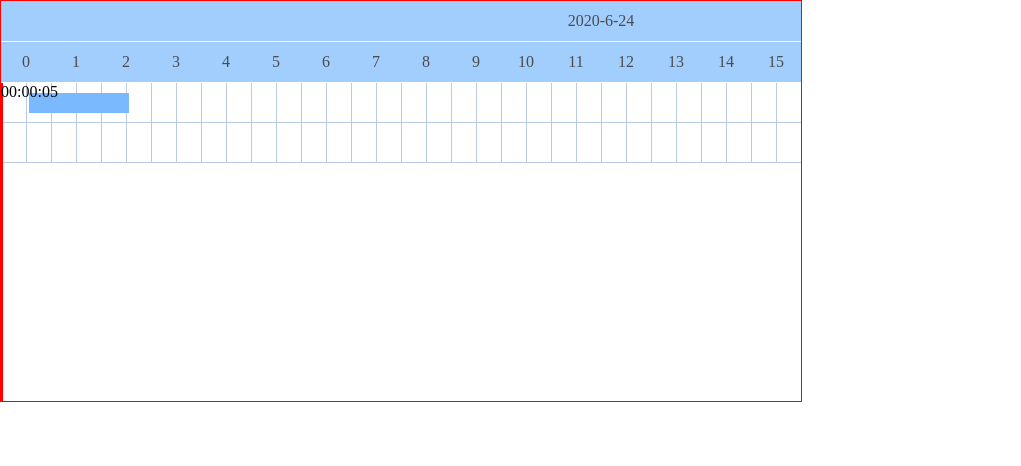
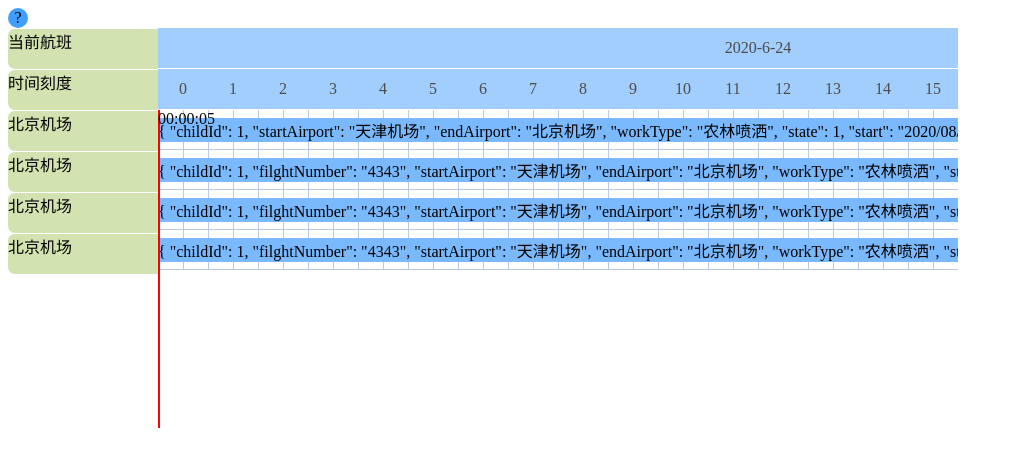
Before and after one commit to xihaoshangdi/vue-gantt-chart, a Vue app: page /#/ in a window 1280 px wide. Shown: the top 466 px of the page, without its empty margins (0-1021 px from the left). Built offline with nearby package versions, Linux system fonts and the light colour scheme.

Commit message:
重新设计了架构，启用了插槽处理数据

```diff
--- a/src/App.vue
+++ b/src/App.vue
@@ -1,24 +1,156 @@
 <template>
-    <Layout >
-      <template v-slot:container-box>
-        //主菜单
-      </template>
-      <template v-slot:side-box>
-        //侧边栏
-      </template>
-    </Layout>
+  <GanttChart :gantt_data="GanttData">
+    <template v-slot:side-box="{item}">
+      <Xxx :da="item" @xxx="clickbtn"/>
+    </template>
+    <template v-slot:container-box="{item}">
+      <Yyy :da="item"/>
+    </template>
+  </GanttChart>
 </template>
 <script>
-import Layout from './components/Layout'
+
+import GanttChart from '@/components/GanttChart'
+import Xxx from '@/components/xxx'
+import Yyy from '@/components/yyy'
+
 export default {
-  components: { Layout }
+  components: { Yyy, Xxx, GanttChart },
+  data () {
+    return {
+      GanttData: [
+        {
+          id: 0,
+          currentAirort: '北京机场',
+          number: 'B-1323',
+          model: 'H125',
+          unassigned: true,
+          childArrary: [
+            {
+              childId: 1,
+              startAirport: '天津机场',
+              endAirport: '北京机场',
+              workType: '农林喷洒',
+              state: 1,
+              start: '2020/08/25 22:00:00',
+              end: '2020/08/25 23:00:00'
+            },
+            {
+              childId: 2,
+              startAirport: '天津机场',
+              endAirport: '北京机场',
+              workType: '农林喷洒',
+              state: 2,
+              start: '2020/08/25 08:00:00',
+              end: '2020/08/25 10:00:00'
+            }
+          ]
+        },
+        {
+          id: 1,
+          currentAirort: '北京机场',
+          number: 'B-1323',
+          model: 'H125',
+          childArrary: [
+            {
+              childId: 1,
+              filghtNumber: '4343',
+              startAirport: '天津机场',
+              endAirport: '北京机场',
+              workType: '农林喷洒',
+              state: 3,
+              start: '2020/08/25 22:00:00',
+              end: '2020/08/25 23:00:00'
+            },
+            {
+              childId: 2,
+              filghtNumber: '4343',
+              startAirport: '天津机场',
+              endAirport: '北京机场',
+              workType: '农林喷洒',
+              state: 4,
+              start: '2020/08/25 10:00:00',
+              end: '2020/08/25 12:00:00'
+            }
+          ]
+        },
+        {
+          id: 2,
+          currentAirort: '北京机场',
+          number: 'B-1323',
+          model: 'H125',
+          childArrary: [
+            {
+              childId: 1,
+              filghtNumber: '4343',
+              startAirport: '天津机场',
+              endAirport: '北京机场',
+              workType: '农林喷洒',
+              state: 5,
+              start: '2020/08/25 22:00:00',
+              end: '2020/08/25 23:00:00'
+            },
+            {
+              childId: 2,
+              filghtNumber: '4343',
+              startAirport: '天津机场',
+              endAirport: '北京机场',
+              workType: '农林喷洒',
+              state: 6,
+              start: '2020/08/25 08:00:00',
+              end: '2020/08/25 10:00:00'
+            }
+          ]
+        },
+        {
+          id: 3,
+          currentAirort: '北京机场',
+          number: 'B-1323',
+          model: 'H125',
+          childArrary: [
+            {
+              childId: 1,
+              filghtNumber: '4343',
+              startAirport: '天津机场',
+              endAirport: '北京机场',
+              workType: '农林喷洒',
+              state: 7,
+              start: '2020/08/25 21:00:00',
+              end: '2020/08/25 22:00:00'
+            },
+            {
+              childId: 2,
+              filghtNumber: '121',
+              startAirport: '天津机场',
+              endAirport: '北京机场',
+              workType: '农林喷洒',
+              state: 8,
+              start: '2020/08/25 09:00:00',
+              end: '2020/08/25 11:00:00'
+            },
+            {
+              childId: 3,
+              filghtNumber: '121',
+              startAirport: '天津机场',
+              endAirport: '北京机场',
+              workType: '农林喷洒',
+              state: 9,
+              start: '2020/08/25 13:00:00',
+              end: '2020/08/25 15:00:00'
+            }
+          ]
+        }
+      ]
+    }
+  },
+  methods: {
+    clickbtn (e) {
+      console.log(e)
+    }
+  }
 }
 </script>
 
 <style>
-  *{
-    margin: 0;
-    padding: 0;
-  }
 
 </style>
--- a/src/components/chart-container.vue
+++ b/src/components/BaseGanttComponents/chart-container.vue
@@ -1,5 +1,6 @@
 <template>
-  <div :style="chartStyle" class="chart">
+  <div class="chart-box">
+    <div :style="chartStyle">
       <div class="header">
         <div class="headline">
           <template v-for="(item,index) in day">
@@ -17,22 +18,27 @@
         @dragover.stop="onDragOver"
         @drop.stop="ondrop">
         <time-line/>
-      <div :style="blockStyle" class="block">
-        <chart-bar/>
+        <template v-for="(block,index) in gantt_data" >
+          <div :style="blockStyle" class="block" :key="index">
+            <template v-for="(item,index) in block.childArrary" >
+              <div :key="index" class="bar" draggable="true">
+                <slot :item="item"></slot>
               </div>
-      <div :style="blockStyle" class="block"></div>
+            </template>
+          </div>
+        </template>
+      </div>
   </div>
   </div>
 </template>
 
 <script>
 import { handleDaySet, handleHourSet } from '@/lib/unit'
-import TimeLine from '@/components/time-line'
-import ChartBar from '@/components/chart-bar'
-
+import TimeLine from '@/components/BaseGanttComponents/time-line'
 export default {
   name: 'chart-container',
-  components: { ChartBar, TimeLine },
+  components: { TimeLine },
+  inject: ['gantt_data'],
   data () {
     return {
       // 半小时的基准宽度
@@ -50,7 +56,8 @@ export default {
     chartStyle () {
       return {
         width: this.chartWidth + 'px',
-        height: this.chartHeight + 'px'
+        height: this.chartHeight + 'px',
+        position: 'relative'
       }
     },
     blockStyle () {
@@ -92,8 +99,10 @@ export default {
     ondrop (event) {
       event.preventDefault()
       console.log('拖拽到:', event)
+      if (this.dragEvent) {
         this.dragEvent.parentNode.removeChild(this.dragEvent)
         event.target.appendChild(this.dragEvent)
+      }
     },
     onDragOver (event) {
       // 结束位置是甘特条就允许结束拖拽
@@ -104,8 +113,9 @@ export default {
 </script>
 
 <style scoped lang="scss">
-  .chart{
-    position:relative
+  .chart-box{
+    overflow: auto;
+    max-width:800px;
   }
   .headline {
     width: 100%;
@@ -120,11 +130,12 @@ export default {
   }
   .block {
     width: 100%;
-    background-image: url("../assets/background.png");
-
+    background-image: url("../../assets/background.png");
     display: flex;
     flex-direction: row;
     align-items: center;
   }
-
+  .bar{
+    background-color: #7BB9FE;
+  }
 </style>
--- /dev/null
+++ b/src/components/BaseGanttComponents/chart-legend.vue
@@ -0,0 +1,41 @@
+<template>
+      <div class="icon" @mouseenter="onMouseEnter" @mouseleave="onMouseLeave">
+        <span>?</span>
+        <div v-show="infoStatus" class="info">
+          sssss
+        </div>
+      </div>
+</template>
+
+<script>
+export default {
+  name: 'chart-legend',
+  data () {
+    return {
+      infoStatus: false
+    }
+  },
+  methods: {
+    onMouseEnter () {
+      this.infoStatus = true
+    },
+    onMouseLeave () {
+      this.infoStatus = false
+    }
+  }
+}
+</script>
+
+<style scoped lang="scss">
+  .icon{
+    background-color: #409EFF;
+    width: 20px;
+    height: 20px;
+    border-radius: 50%;
+    text-align: center;
+    line-height: 20px;
+    cursor: pointer;
+    z-index: 20;
+    position: relative;
+  }
+</style>
--- /dev/null
+++ b/src/components/BaseGanttComponents/chart-side.vue
@@ -0,0 +1,33 @@
+<template>
+  <div class="gantt-side" >
+    <div>
+      <span>当前航班</span>
+    </div>
+    <div>
+      <span>时间刻度</span>
+    </div>
+    <div v-for="(item,index) in gantt_data" :key="index">
+      <slot :item="item"></slot>
+    </div>
+  </div>
+</template>
+
+<script>
+export default {
+  name: 'chart-side',
+  inject: ['gantt_data']
+}
+</script>
+
+<style scoped lang="scss">
+  .gantt-side{
+    width: 150px;
+  & > div {
+      background-color: rgba(180, 209, 125, 0.6);
+      border-top: 1px solid white;
+      width: 150px;
+      height: 40px;
+      border-radius: 7px 0px 0px 7px;
+    }
+  }
+</style>
--- /dev/null
+++ b/src/components/GanttChart.vue
@@ -0,0 +1,56 @@
+<template>
+  <div>
+    <div class="gantt-legend">
+      <!--图例组件：可选配置      -->
+      <chart-legend/>
+    </div>
+    <div class="gantt-area">
+      <!--甘特图Side数据组件      -->
+      <chart-side v-slot="{item}">
+        <slot name="side-box" :item="item"></slot>
+      </chart-side>
+      <!--甘特图中心数据组件 -->
+      <chart-container v-slot="{item}">
+        <slot name="container-box" :item="item"></slot>
+      </chart-container>
+    </div>
+  </div>
+</template>
+
+<script>
+import ChartLegend from '@/components/BaseGanttComponents/chart-legend'
+import ChartContainer from '@/components/BaseGanttComponents/chart-container'
+import ChartSide from '@/components/BaseGanttComponents/chart-side'
+
+export default {
+  name: 'GanttChart',
+  props: {
+    gantt_data: { // 甘特图数据
+      type: Array,
+      required: true
+    }
+  },
+  provide () {
+    return {
+      gantt_data: this.gantt_data
+    }
+  },
+  components: { ChartSide, ChartLegend, ChartContainer }
+
+}
+</script>
+
+<style lang="scss" scoped>
+  *{
+    margin: 0;
+    padding: 0;
+  }
+  .gantt-area{
+    display: flex;
+    flex-direction: row;
+    justify-content: flex-start;
+    width: 1000px;
+    height: 400px;
+  }
+
+</style>
--- a/src/components/Layout.vue
+++ /dev/null
@@ -1,52 +0,0 @@
-<template>
-  <div class="layout" @click="leftClick" @contextmenu.stop="rightClick">
-    <chart-container>
-      <slot name="container-box"></slot>
-    </chart-container>
-    //
-    <slot name="side-box"></slot>
-    //
-    <chart-menu :menu-status="menuStatus" :menu-position="menuPos"/>
-  </div>
-</template>
-
-<script>
-import ChartMenu from '@/components/chart-menu'
-import ChartContainer from '@/components/chart-container'
-export default {
-  name: 'Layout',
-  components: { ChartContainer, ChartMenu },
-  data () {
-    return {
-      menuStatus: false,
-      menuPos: {
-        left: 0,
-        top: 0
-      }
-    }
-  },
-  methods: {
-    rightClick (event) {
-      event.preventDefault()
-      // 右键位置为甘特图数据条就打开右键菜单
-      if (event.target.className === 'bar') {
-        this.menuStatus = true
-        this.menuPos.left = event.clientX + 'px'
-        this.menuPos.top = event.clientY + 'px'
-      }
-    },
-    leftClick () {
-      this.menuStatus = false
-    }
-  }
-}
-</script>
-
-<style scoped>
-  .layout{
-    width: 800px;
-    height: 400px;
-    border: 1px solid red;
-    overflow: auto;
-  }
-</style>
--- a/src/components/chart-bar.vue
+++ /dev/null
@@ -1,36 +0,0 @@
-<template>
-  <div
-    class="bar"
-    draggable="true"
-    style="background-color: #7BB9FE">
-  </div>
-</template>
-
-<script>
-export default {
-  name: 'chart-bar',
-  methods: {
-    onDragStart (e) {
-      console.log('开始拖拽', e)
-    },
-    onDragMove (e) {
-      console.log('正在拖拽', e)
-    },
-    onDragEnd () {
-      console.log('拖拽结束')
-    },
-    onDragEnter () {
-      console.log('进入了新的DOM')
-    }
-
-  }
-}
-</script>
-
-<style scoped lang="scss">
-  .bar {
-    width: 100px;
-    height: 20px;
-    margin-left: 28px
-  }
-</style>
--- a/src/components/chart-menu.vue
+++ b/src/components/chart-menu.vue
@@ -30,7 +30,7 @@ export default {
 
     width: 51px;
     background-color: #FFFFFF;
-    box-shadow: 0px 0px 8px 0px rgba(174, 184, 196, 0.63);
+    box-shadow: 0 0 8px 0 rgba(174, 184, 196, 0.63);
     & > div{
       height: 30px;
       line-height: 30px;
--- /dev/null
+++ b/src/components/xxx.vue
@@ -0,0 +1,44 @@
+<template>
+  <div @click="leftClick" @contextmenu="rightClick">
+    {{da.currentAirort}}
+    <!--右键组件：可选配置 -->
+    <chart-menu :menu-status="menuStatus" :menu-position="menuPos">
+      <slot name="chart-menu"></slot>
+    </chart-menu>
+  </div>
+</template>
+
+<script>
+import ChartMenu from '@/components/chart-menu'
+export default {
+  name: 'xxx',
+  components: { ChartMenu },
+  props: ['da'],
+  data () {
+    return {
+      // 菜单数据
+      menuStatus: false,
+      menuPos: {
+        left: 0,
+        top: 0
+      }
+    }
+  },
+  methods: {
+    rightClick (event) {
+      event.preventDefault()
+      // 右键位置为甘特图数据条就打开右键菜单
+      this.menuStatus = true
+      this.menuPos.left = event.clientX + 'px'
+      this.menuPos.top = event.clientY + 'px'
+    },
+    leftClick () {
+      this.menuStatus = false
+    }
+  }
+}
+</script>
+
+<style scoped>
+
+</style>
--- /dev/null
+++ b/src/components/yyy.vue
@@ -0,0 +1,16 @@
+<template>
+  <div>
+    {{da}}
+  </div>
+</template>
+
+<script>
+export default {
+  name: 'yyy',
+  props: ['da']
+}
+</script>
+
+<style scoped>
+
+</style>
```
Also changed, not shown: src/components/BaseGanttComponents/time-line.vue (renamed from src/components/time-line.vue). Lines whose indentation alone changed are shown as unchanged.
